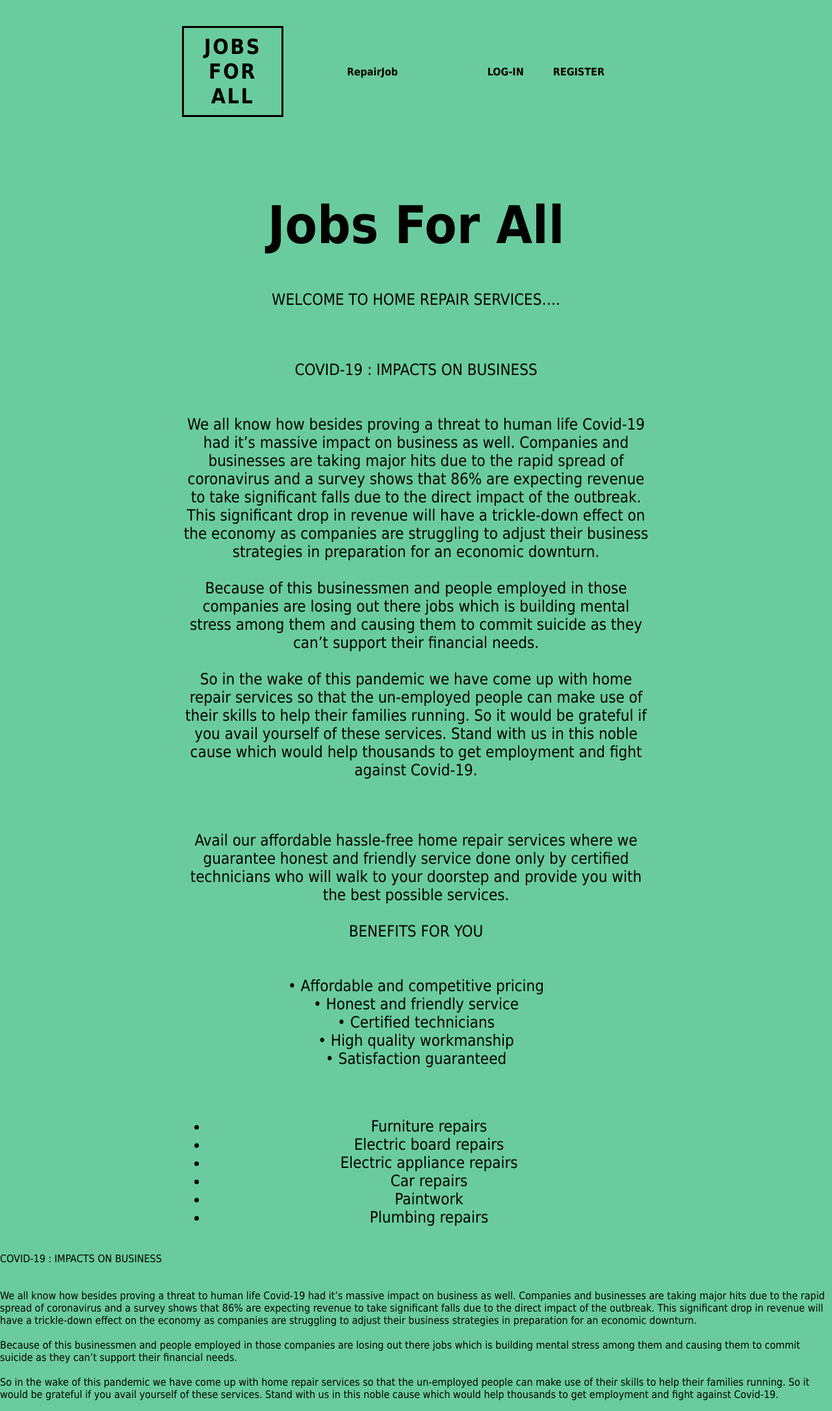
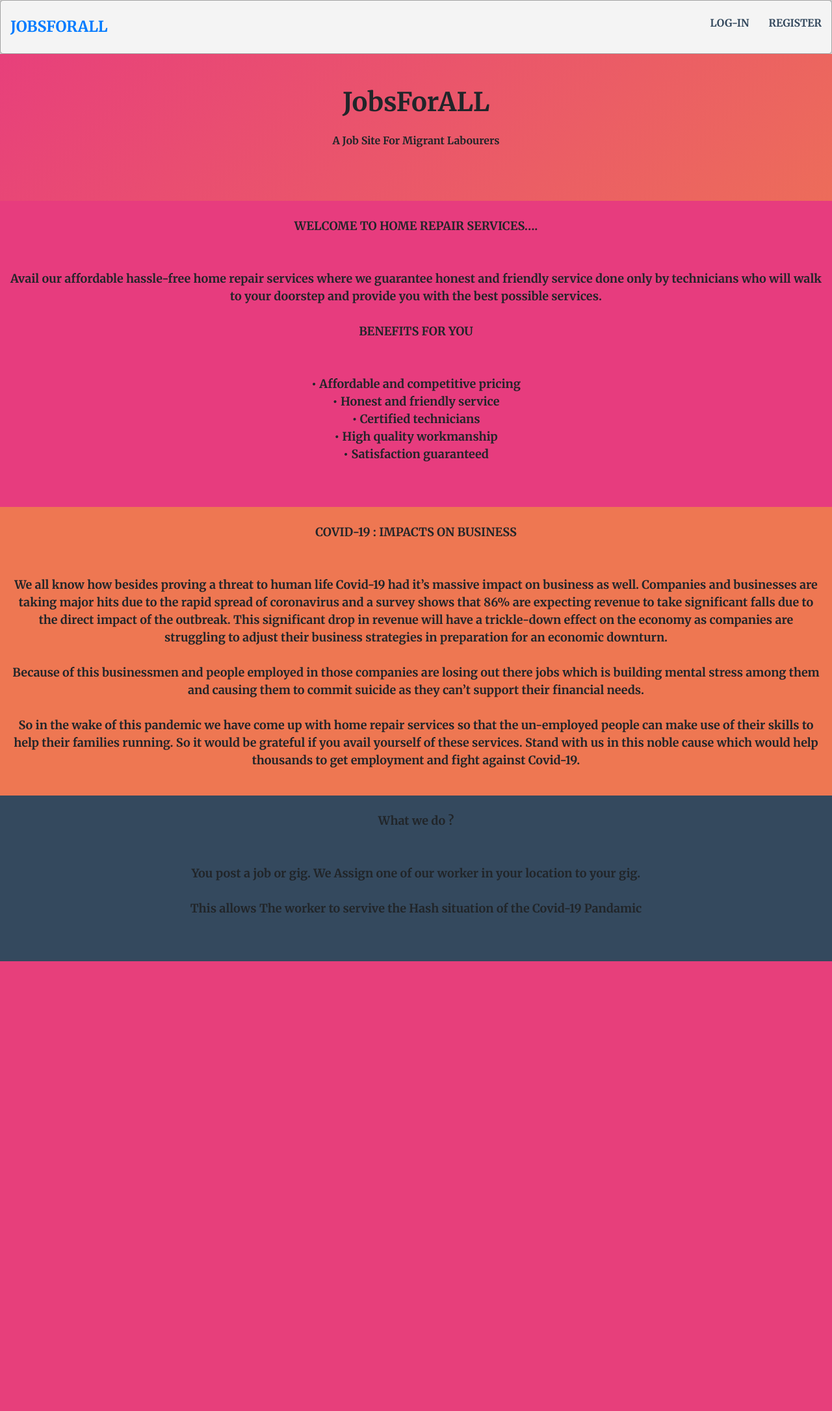
Before and after one commit to satya-sudo/Hackathon, a Django app: page / in a window 1280 px wide. Shown: the whole page at 65% size. After the commit the page ends 1479 px from the top, so only its background shows below. Run offline with Django 3.2, Linux system fonts and the light colour scheme.

Commit message:
completed

```diff
--- a/Hackathon/settings.py
+++ b/Hackathon/settings.py
@@ -11,6 +11,8 @@ https://docs.djangoproject.com/en/3.1/ref/settings/
 """
 
 from pathlib import Path
+import  os
+import django_heroku
 
 # Build paths inside the project like this: BASE_DIR / 'subdir'.
 BASE_DIR = Path(__file__).resolve().parent.parent
@@ -25,7 +27,7 @@ SECRET_KEY = '8j1z06*mwz*z%8)nuq5k%4ob=ea5j^qmoyage!=$9p0e1mv)&-'
 # SECURITY WARNING: don't run with debug turned on in production!
 DEBUG = True
 
-ALLOWED_HOSTS = []
+ALLOWED_HOSTS = ['jobsforall0.herokuapp.com','127.0.0.1']
 
 
 # Application definition
@@ -119,4 +121,6 @@ USE_TZ = True
 # Static files (CSS, JavaScript, Images)
 # https://docs.djangoproject.com/en/3.1/howto/static-files/
 
+STATIC_ROOT = os.path.join(BASE_DIR, 'staticfiles')
 STATIC_URL = '/static/'
+django_heroku.settings(locals())
--- a/JobsForALL/models.py
+++ b/JobsForALL/models.py
@@ -11,7 +11,8 @@ service_type = (
     ('NULL','NULL'),
     ('woodworker','woodworker'),
     ('plumber','plumber'),
-    ('electricion','electricion')
+    ('electricion','electricion'),
+    ('Rajmistri','Rajmistri')
 
 )
 
@@ -25,7 +26,7 @@ class UserProfile(models.Model):
     location =  models.CharField(blank=True,default="Not Set Yet",max_length=30)
     usertype = models.CharField(max_length=35,choices=usertypes,default='employer')
     service_type = models.CharField(max_length=40,choices=service_type,default='NULL')
-    phone_number = models.IntegerField(null=True,blank=True)
+    phone_number = models.CharField(max_length=10,null=True,blank=True)
 
 
 class Gig(models.Model):
--- a/JobsForALL/static/JobsForALL/page.css
+++ b/JobsForALL/static/JobsForALL/page.css
@@ -1,105 +1,149 @@
-:root{
-    --link:#000;
-    --hover:#b00;
-    --main:#000;
-    --bg: #2ab675b2;
-    --size:99vmin;
-    --ratio:1/1.1;
+
+* {
+    box-sizing: border-box;
+	font-family: 'Merriweather', serif;
+}
+body {
+	font-family: 'Montserrat', sans-serif;
+	line-height: 1.6;
+	margin: 0;
+	min-height: 100vh;
+}
+ul {
+  margin: 0;
+  padding: 0;
+  list-style: none;
 }
 
-body{
-    margin: 0;
-    padding: 0;
-    overflow: hidden;
-    overflow-y: scroll;
-    background-color: var(--bg);
-    font-family: tahoma;
-    color: var(--main);
+
+h2,
+h3,
+a {
+	color: #34495e;
+}
+
+a {
+	text-decoration: none;
+}
+
+
+
+.logo {
+	margin: 0;
+	font-size: 1.45em;
+}
+
+.main-nav {
+	margin-top: 5px;
+
+}
+.logo a,
+.main-nav a {
+	padding: 10px 15px;
+	text-transform: uppercase;
+	text-align: center;
+	display: block;
+}
+
+.main-nav a {
+	color: #34495e;
+	font-size: .99em;
+}
+
+.main-nav a:hover {
+	color: #718daa;
+}
+
+
+
+.header {
+	padding-top: .5em;
+	padding-bottom: .5em;
+	border: 1px solid #a2a2a2;
+	background-color: #f4f4f4;
+	-webkit-box-shadow: 0px 0px 14px 0px rgba(0,0,0,0.75);
+	-moz-box-shadow: 0px 0px 14px 0px rgba(0,0,0,0.75);
+	box-shadow: 0px 0px 14px 0px rgba(0,0,0,0.75);
+	-webkit-border-radius: 5px;
+	-moz-border-radius: 5px;
+	border-radius: 5px;
+}
+
+
+/* =================================
+  Media Queries
+==================================== */
+
+
+
+
+@media (min-width: 769px) {
+	.header,
+	.main-nav {
+		display: flex;
+	}
+	.header {
+		flex-direction: column;
+		align-items: center;
+    	.header{
+		width: 80%;
+		margin: 0 auto;
+		max-width: 1150px;
+	}
+	}
 
 }
 
-a{
-    text-decoration: none;
-    color: #000;
-    padding: 0 20px;
+@media (min-width: 1025px) {
+	.header {
+		flex-direction: row;
+		justify-content: space-between;
+	}
+
 }
 
-header{
-    display: flex;
-    justify-content: space-between;
-    align-items: center;
-    font-weight: 900;
-    padding: 40px 0;
-    margin: 20px;
+.main-start{
+    text-align: center;
+    padding: 50px;
+    min-height: 20vh;
+    background: linear-gradient(-45deg, #ee7752, #e73c7e, #23a6d5, #23d5ab);
+	background-size: 400% 400%;
+	animation: gradient 15s ease infinite;
 }
 
-.container{
-    width: calc(var(--size)*var(--ratio));
-    margin: 0 auto;
+.main-start >p{
+    padding:15px;
+}
+@keyframes gradient {
+	0% {
+		background-position: 0% 50%;
+	}
+	50% {
+		background-position: 100% 50%;
+	}
+	100% {
+		background-position: 0% 50%;
+	}
 }
 
-.logo{
-    width: 150px;
-    padding: 10px 0;
-    cursor: pointer;
-    position: relative;
+
+.part-1{
     text-align: center;
-    border: 3px solid var(--main);
-    color: var(--main);
-    font-size: 2rem;
-    text-transform: uppercase;
-    font-weight: bold;
-    letter-spacing: 2.5px;
-    transition: all 0.2s;
+    padding:25px;
+    background-color: #e73c7e;
+    font-size: large;
 }
 
-.logo:hover{
-    background: var(--main);
-    color: var(--bg);
+.part-2{
+    text-align: center;
+    padding:25px;
+    background-color: #ee7752;
+    font-size: large;
 }
 
-nav{
-    display: flex;
+.part-3{
+    text-align: center;
+    padding:25px;
+    background-color: #34495e;
+    font-size: large;
 }
-
-nav{
-    display: inline;
-    color: #000;
-    font-size: 1rem;
-    font-weight: bold;
-    text-transform: uppercase;
-    padding: 20px;
-    transition: all 300ms ease-in-out;
-    margin-right: 30px;
-}
-
-nav a:hover{
-    color: var(--hover);
-}
-
-.intro{
-    width: 100%;
-    text-align: center;
-    overflow: hidden;
-    font-size: 1.5rem;
-}
-
-.intro-title{
-    color: var(--main);
-    font-size: 5rem;
-    margin-top: 10vmin;
-}
-
-.btn{
-    display: inline-block;
-    padding: 10px 20px;
-    text-align: center;
-    border: 1px solid #000;
-    cursor: pointer;
-    transition: all 300ms ease-in-out;
-}
-
-.btn:hover{
-    background-color: #000;
-    color: var(--bg);
-}
--- a/JobsForALL/templates/JobsForALL/index.html
+++ b/JobsForALL/templates/JobsForALL/index.html
@@ -4,35 +4,40 @@
 <html lang="en">
     <head>
         <meta charset="UTF 8">
-        <title>RepairJob | Home repair services</title>
+        <meta name="viewport" content="width=device-width, initial-scale=1.0">
+        <title>JobsForALL | RepairEasy</title>
         <link rel="stylesheet" href="{% static 'JobsForALL/page.css' %}">
+
+        <link href="https://fonts.googleapis.com/css2?family=Merriweather:wght@700&display=swap" rel="stylesheet">
+        <link rel="stylesheet" href="https://cdn.jsdelivr.net/npm/bootstrap@4.5.3/dist/css/bootstrap.min.css" integrity="sha384-TX8t27EcRE3e/ihU7zmQxVncDAy5uIKz4rEkgIXeMed4M0jlfIDPvg6uqKI2xXr2" crossorigin="anonymous">
     </head>
     <body>
-        <header class="container">
-            <a href="" class="logo">Jobs For All</a><p align="left">RepairJob</p>
-            <nav>
-                <a href="">LOG-IN</a>
-                <a href="">REGISTER</a>
-            </nav>
+        <header class="header">
+            <h1 class="logo"><a href="#">JobsForALL</a></h1>
+          <ul class="main-nav">
+
+              {% if user.is_authenticated %}
+                <li><a href="{% url 'profile' user.pk %}">You</a></li>
+                <li><a href="{% url 'logout' %}">Log-out</a></li>
+               {% else %}
+               <li><a href="{% url 'login' %}">Log-in</a></li>
+              <li><a href="{% url 'register'%}">Register</a></li>
+              {% endif %}
+          </ul>
         </header>
 
-        <div class="container">
-            <div class="intro">
-                <h1 class="intro-title">Jobs For All</h1>
+        <div class="container-fluid">
+            <div class="row">
+                <div class="col-12 main-start" >
+                    <h1>JobsForALL</h1>
+                    <p>A Job Site For Migrant Labourers</p>
+
+                </div>
+                <div class='col-xs-6 col-sm-6 col-md-6 col-lg-12 part-1'>
                     <p>
                         WELCOME TO HOME REPAIR SERVICES….<br>
                         <br><br>
-                    <p>
-                        COVID-19 : IMPACTS ON BUSINESS<br>
-                        <br><br>
-                        We all know how besides proving a threat to human life Covid-19 had it’s massive impact on business as well. Companies and businesses are taking major hits due to the rapid spread of coronavirus and a survey shows that 86% are expecting revenue to take significant falls due to the direct impact of the outbreak. This significant drop in revenue will have a trickle-down effect on the economy as companies are struggling to adjust their business strategies in preparation for an economic downturn.<br>
-                        <br>
-                        Because of this businessmen and people employed in those companies are losing out there jobs which is building mental stress among them and causing them to commit suicide as they can’t support their financial needs.<br>
-                        <br>
-                        So in the wake of this pandemic we have come up with home repair services so that the un-employed people can make use of their skills to help their families running. So it would be grateful if you avail yourself of these services. Stand with us in this noble cause which would help thousands to get employment and fight against Covid-19.
-                    </p>
-                    <br><br>
-                    Avail our affordable hassle-free home repair services where we guarantee honest and friendly service done only by certified technicians who will walk to your doorstep and provide you with the best possible services.<br>
+                        Avail our affordable hassle-free home repair services where we guarantee honest and friendly service done only by  technicians who will walk to your doorstep and provide you with the best possible services.<br>
                         <br>
                         BENEFITS FOR YOU<br>
                         <br><br>
@@ -43,18 +48,9 @@
                         •	Satisfaction guaranteed <br>
                     </p>
                     <br>
-                <ul>
-                    <li><a href="" >Furniture repairs</a></li>
-                    <li><a href="" >Electric board repairs</a></li>
-                    <li><a href="" >Electric appliance repairs</a></li>
-                    <li><a href="" >Car repairs</a></li>
-                    <li><a href="" >Paintwork</a></li>
-                    <li><a href="" >Plumbing repairs</a></li>
-                </ul>
                 </div>
-        </div>
-    </body>
-    <footer class="bottom">
+
+                <div  class="col-xs-6 col-sm-6 col-md-6 col-lg-12 part-2">
                     <p>
                         COVID-19 : IMPACTS ON BUSINESS<br>
                         <br><br>
@@ -64,5 +60,22 @@
                         <br>
                         So in the wake of this pandemic we have come up with home repair services so that the un-employed people can make use of their skills to help their families running. So it would be grateful if you avail yourself of these services. Stand with us in this noble cause which would help thousands to get employment and fight against Covid-19.
                     </p>
-    </footer>
-</html>
+                </div>
+
+                <div  class="col-12 part-3">
+                    <p>
+                        What we do ?<br>
+                        <br><br>
+                        You post a job or gig. We Assign one of our worker in your location to your gig.<br>
+                        <br>
+                        This allows The worker to servive the Hash situation of the Covid-19 Pandamic<br>
+                        <br>
+
+                    </p>
+                </div>
+            </div>
+
+        </div>
+    </body>
+
+</html
--- a/JobsForALL/views.py
+++ b/JobsForALL/views.py
@@ -16,8 +16,8 @@ import json
 
 # Some Quotes
 
-Login_quote = 'Think about a quote for here sayan'
-register_quote = 'Think about a quote for here sayan'
+Login_quote = '“Technology now allows people to connect anytime, anywhere, to anyone in the world, from almost any device. This is dramatically changing the way people work, facilitating 24/7 collaboration with colleagues who are dispersed across time zones, countries, and continents.”'
+register_quote = '“Technology now allows people to connect anytime, anywhere, to anyone in the world, from almost any device. This is dramatically changing the way people work, facilitating 24/7 collaboration with colleagues who are dispersed across time zones, countries, and continents.”'
 
 # some util functions
 def content_valid_check(content):
@@ -176,7 +176,7 @@ def user_view(request,pk):
 
 
         try:
-            if requested_user.userprofile.location == 'Not Set Yet':
+            if requested_user.userprofile.location == 'Not Set Yet' and self_view:
                 message = 'Your profile is still incomplete..'
         except:
             pass
```
Also changed, not shown: JobsForALL/management/commands/assign_job.py (added, +19 -0 lines), JobsForALL/static/JobsForALL/index.js (+6 -2 lines), JobsForALL/templates/JobsForALL/profile.html (+6 -2 lines), requirements.txt (added, +9 -0 lines), JobsForALL/migrations/0011_userprofile_phone_number.py, db.sqlite3 (deleted), 1 other file. Lines whose indentation alone changed are shown as unchanged.
